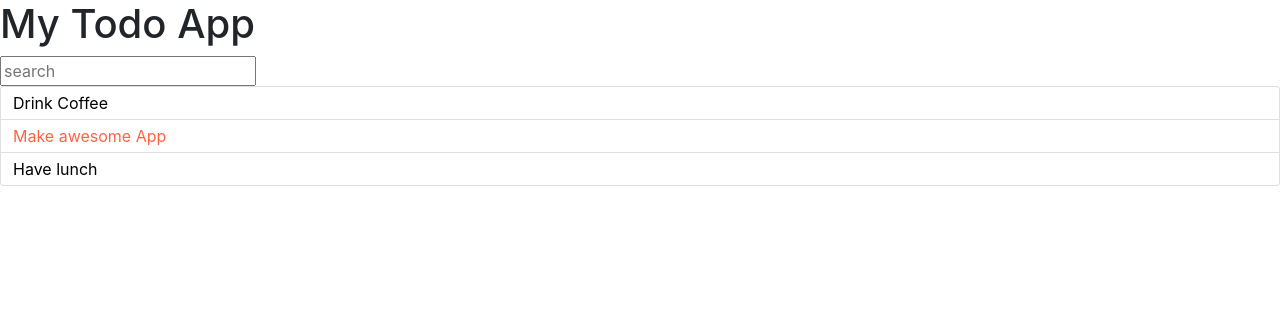
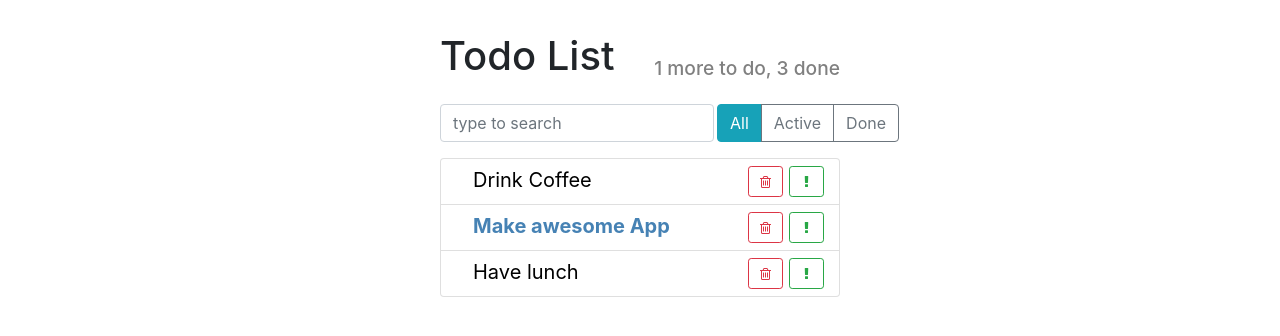
Before and after one commit to ChristieKh/react-redux, a React app: page / in a window 1280 px wide. Built offline with nearby package versions, Linux system fonts and the light colour scheme.

Commit message:
Add bootstrap styles

```diff
--- a/src/components/App.js
+++ b/src/components/App.js
@@ -2,6 +2,10 @@ import React from 'react';
 import AppHeader from "./AppHeader";
 import SearchPanel from "./SearchPanel";
 import TodoList from "./TodoList";
+import ItemStatusFilter from "./ItemStatusFilter";
+
+import '../styles/App.css';
+
 
 const App = () => {
 
@@ -11,13 +15,17 @@ const App = () => {
             {label: 'Have lunch' , important: false, id: 3},
         ];
 
-        return (
-            <div>
-                <AppHeader/>
-                <SearchPanel/>
-                <TodoList todos={TodoData}/>
+    return (
+        <div className="todo-app">
+            <AppHeader toDo={1} done={3} />
+            <div className="top-panel d-flex">
+                <SearchPanel />
+                <ItemStatusFilter />
             </div>
-        );
+
+            <TodoList todos={TodoData} />
+        </div>
+    );
 };
 
 export default App;
--- a/src/components/AppHeader.js
+++ b/src/components/AppHeader.js
@@ -1,7 +1,13 @@
 import React from 'react';
+import '../styles/AppHeader.css';
 
-const AppHeader = () => {
-    return <h1>My Todo App</h1>;
+const AppHeader = ({toDo, done}) => {
+    return (
+        <div className="app-header d-flex">
+            <h1>Todo List</h1>
+            <h2>{toDo} more to do, {done} done</h2>
+        </div>
+    );
 };
 
-export default AppHeader
+export default AppHeader;
--- /dev/null
+++ b/src/components/ItemStatusFilter.js
@@ -0,0 +1,17 @@
+import React from 'react';
+import '../styles/ItemStatusFilter.css';
+
+const ItemStatusFilter = () => {
+    return (
+        <div className="btn-group">
+            <button type="button"
+                    className="btn btn-info">All</button>
+            <button type="button"
+                    className="btn btn-outline-secondary">Active</button>
+            <button type="button"
+                    className="btn btn-outline-secondary">Done</button>
+        </div>
+    );
+};
+
+export default ItemStatusFilter;
--- a/src/components/SearchPanel.js
+++ b/src/components/SearchPanel.js
@@ -1,7 +1,12 @@
 import React from 'react';
+import '../styles/SearchPanel.css'
 
 const SearchPanel = () => {
-    return <input placeholder="search"/>
+    return (
+        <input type="text"
+               className="form-control search-input"
+               placeholder="type to search"/>
+    )
 };
 
 export default SearchPanel;
--- a/src/components/TodoListItem.js
+++ b/src/components/TodoListItem.js
@@ -1,11 +1,33 @@
 import React from 'react';
+import '../styles/TodoListItem.css'
+
 
 const TodoListItem = ({label, important = false}) => {
 
     const style = {
-        color: important ? 'tomato' : 'black'
+        color: important ? 'steelblue' : 'black',
+        fontWeight: important ? 'bold' : 'normal'
     };
-    return <span style={style}>{label}</span>
+
+    return (
+        <span className="todo-list-item">
+      <span
+          className="todo-list-item-label"
+          style={style}>
+        {label}
+      </span>
+
+      <button type="button"
+              className="btn btn-outline-success btn-sm float-right">
+        <i className="fa fa-exclamation" />
+      </button>
+
+      <button type="button"
+              className="btn btn-outline-danger btn-sm float-right">
+        <i className="fa fa-trash-o" />
+      </button>
+    </span>
+    );
 };
 
 export default TodoListItem;
--- /dev/null
+++ b/src/styles/App.css
@@ -0,0 +1,8 @@
+.todo-app {
+    margin: 2rem auto 0 auto;
+    max-width: 400px;
+}
+
+.top-panel {
+    margin: 1rem 0;
+}
--- /dev/null
+++ b/src/styles/AppHeader.css
@@ -0,0 +1,12 @@
+.app-header {
+    align-items: flex-end;
+}
+
+.app-header h1 {
+    flex-grow: 1;
+}
+
+.app-header h2 {
+    font-size: 1.2rem;
+    color: grey;
+}
--- /dev/null
+++ b/src/styles/SearchPanel.css
@@ -0,0 +1,5 @@
+.search-input {
+    width: auto;
+    flex-grow: 1;
+    margin-right: 3px;
+}
--- /dev/null
+++ b/src/styles/TodoListItem.css
@@ -0,0 +1,24 @@
+.todo-list-item {
+    font-size: 1.25rem;
+}
+
+.todo-list-item button {
+    width: 35px;
+    margin: 3px;
+}
+
+.todo-list-item-label {
+    margin-left: 1.25rem;
+    line-height: 35px;
+    cursor: pointer;
+    user-select: none;
+}
+
+.todo-list-item.done .todo-list-item-label {
+    text-decoration: line-through;
+}
+
+.todo-list-item.important .todo-list-item-label {
+    font-weight: bold;
+    color: steelblue;
+}
```
Also changed, not shown: dist/index.html, src/styles/ItemStatusFilter.css (added).
